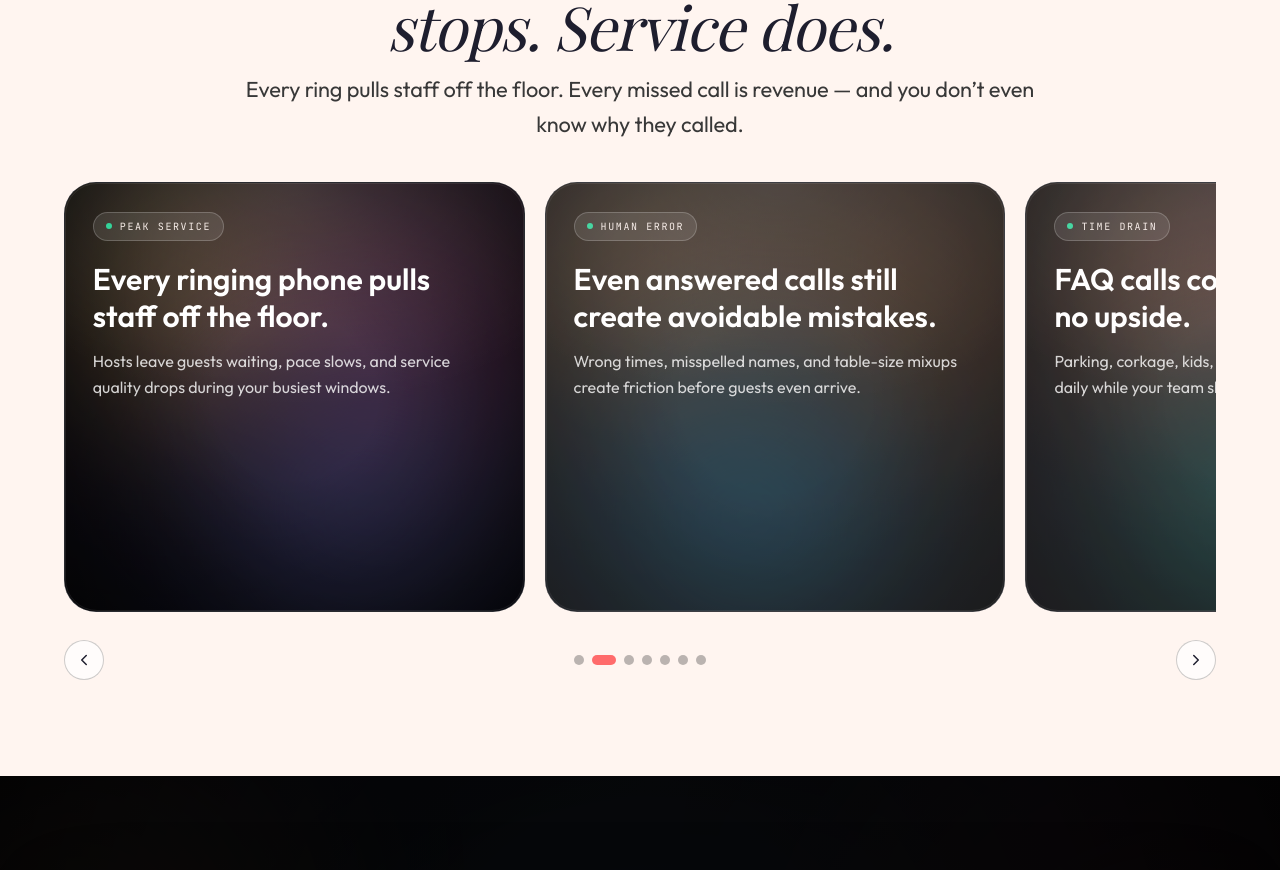
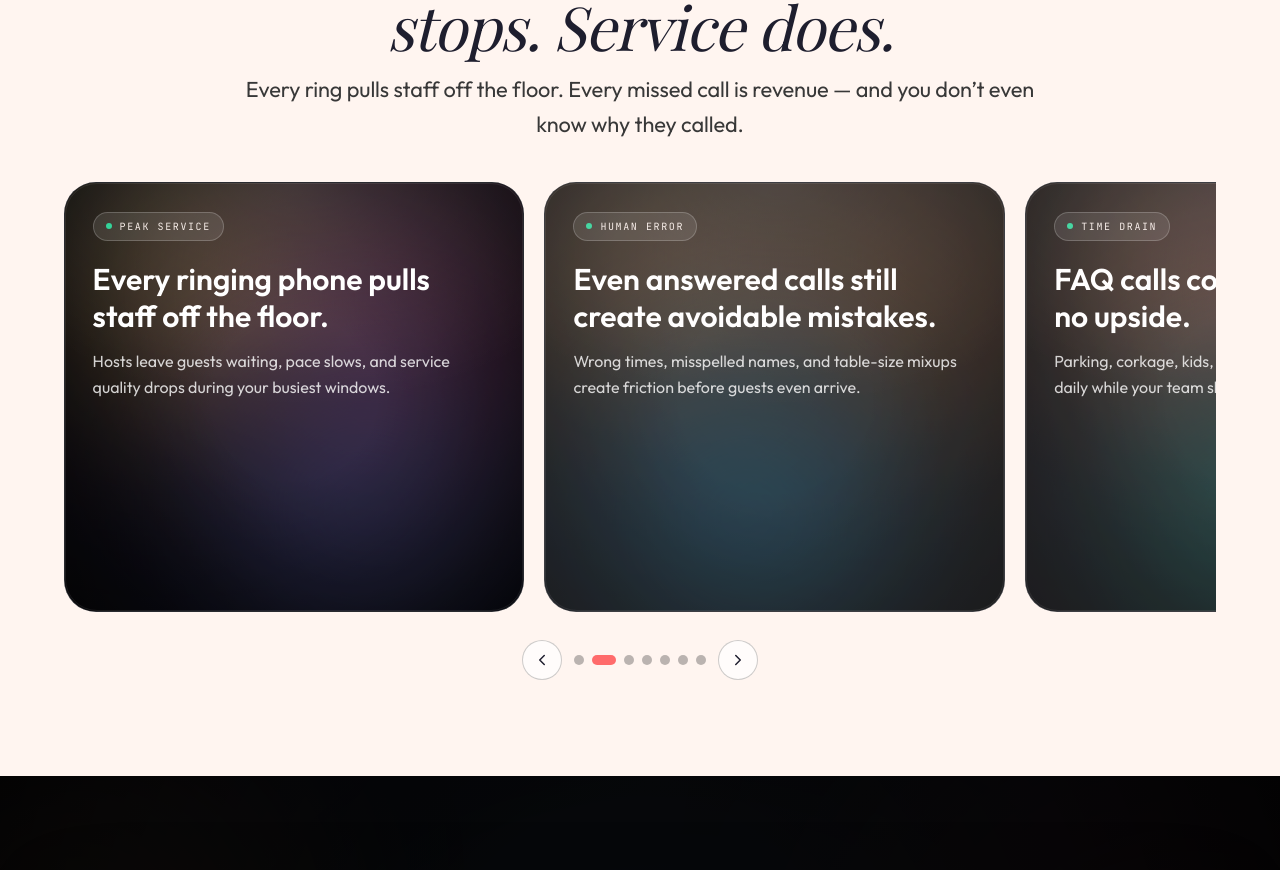
Before and after one commit to iainmacr77/r3worked-website, a Next.js app: page / in a window 1280 px wide. Shown: the part 966-1836 px from the top of the page. Built offline with nearby package versions, Linux system fonts and the light colour scheme.

Commit message:
working on auto scrolling

```diff
--- a/src/components/ui/WhyLolaCarousel.tsx
+++ b/src/components/ui/WhyLolaCarousel.tsx
@@ -1,6 +1,6 @@
 "use client";
 
-import { useCallback, useEffect, useMemo, useRef, useState } from "react";
+import { useCallback, useEffect, useMemo, useRef, useState, type TransitionEvent } from "react";
 import { ChevronLeft, ChevronRight } from "lucide-react";
 import { cn } from "@/lib/utils";
 import { BokehBackground } from "@/components/ui/BokehBackground";
@@ -50,14 +50,24 @@ const PAIN_SLIDES: PainSlide[] = [
 ];
 
 const AUTOPLAY_MS = 4400;
+const TOTAL_SLIDES = PAIN_SLIDES.length;
 
 export function WhyLolaCarousel() {
-  const [activeIndex, setActiveIndex] = useState(0);
+  const [currentIndex, setCurrentIndex] = useState(1);
   const [isPaused, setIsPaused] = useState(false);
   const [prefersReducedMotion, setPrefersReducedMotion] = useState(false);
+  const [isInstantJump, setIsInstantJump] = useState(false);
   const [slideOffsets, setSlideOffsets] = useState<number[]>([]);
   const trackRef = useRef<HTMLUListElement | null>(null);
   const slideRefs = useRef<Array<HTMLLIElement | null>>([]);
+  const loopedSlides = useMemo(
+    () => [PAIN_SLIDES[TOTAL_SLIDES - 1], ...PAIN_SLIDES, PAIN_SLIDES[0]],
+    []
+  );
+  const activeIndex = useMemo(
+    () => ((currentIndex - 1 + TOTAL_SLIDES) % TOTAL_SLIDES),
+    [currentIndex]
+  );
 
   useEffect(() => {
     const query = window.matchMedia("(prefers-reduced-motion: reduce)");
@@ -70,7 +80,7 @@ export function WhyLolaCarousel() {
   useEffect(() => {
     if (prefersReducedMotion || isPaused) return;
     const intervalId = window.setInterval(() => {
-      setActiveIndex((prev) => (prev + 1) % PAIN_SLIDES.length);
+      setCurrentIndex((prev) => prev + 1);
     }, AUTOPLAY_MS);
 
     return () => window.clearInterval(intervalId);
@@ -81,12 +91,33 @@ export function WhyLolaCarousel() {
     return `${active.signal}. ${active.headline}`;
   }, [activeIndex]);
 
+  useEffect(() => {
+    if (!isInstantJump) return;
+    const raf = window.requestAnimationFrame(() => setIsInstantJump(false));
+    return () => window.cancelAnimationFrame(raf);
+  }, [isInstantJump]);
+
   const goTo = (index: number) => {
-    setActiveIndex((index + PAIN_SLIDES.length) % PAIN_SLIDES.length);
+    setCurrentIndex((index + TOTAL_SLIDES) % TOTAL_SLIDES + 1);
   };
 
-  const goPrev = () => goTo(activeIndex - 1);
-  const goNext = () => goTo(activeIndex + 1);
+  const goPrev = () => setCurrentIndex((prev) => prev - 1);
+  const goNext = () => setCurrentIndex((prev) => prev + 1);
+
+  const handleTrackTransitionEnd = (event: TransitionEvent<HTMLUListElement>) => {
+    if (event.target !== event.currentTarget) return;
+
+    if (currentIndex <= 0) {
+      setIsInstantJump(true);
+      setCurrentIndex(TOTAL_SLIDES);
+      return;
+    }
+
+    if (currentIndex >= TOTAL_SLIDES + 1) {
+      setIsInstantJump(true);
+      setCurrentIndex(1);
+    }
+  };
 
   const measureOffsets = useCallback(() => {
     setSlideOffsets(slideRefs.current.map((slide) => slide?.offsetLeft ?? 0));
@@ -119,7 +150,7 @@ export function WhyLolaCarousel() {
     };
   }, [measureOffsets]);
 
-  const translateX = slideOffsets[activeIndex] ?? 0;
+  const translateX = slideOffsets[currentIndex] ?? 0;
 
   return (
     <div
@@ -150,12 +181,16 @@ export function WhyLolaCarousel() {
       <div className="w-full overflow-hidden">
         <ul
           ref={trackRef}
-          className="flex gap-4 transition-transform duration-700 ease-out motion-reduce:transition-none md:gap-5"
+          onTransitionEnd={handleTrackTransitionEnd}
+          className={cn(
+            "flex gap-4 motion-reduce:transition-none md:gap-5",
+            isInstantJump ? "transition-none" : "transition-transform duration-700 ease-out"
+          )}
           style={{ transform: `translateX(-${translateX}px)` }}
         >
-          {PAIN_SLIDES.map((slide, index) => (
+          {loopedSlides.map((slide, index) => (
             <li
-              key={slide.signal}
+              key={`${slide.signal}-${index}`}
               ref={(element) => {
                 slideRefs.current[index] = element;
               }}
@@ -164,10 +199,10 @@ export function WhyLolaCarousel() {
               <article
                 className={cn(
                   "relative h-[340px] overflow-hidden rounded-[2rem] border border-white/12 bg-[#0B0E13] p-6 ring-1 ring-white/6 sm:h-[390px] sm:p-7 lg:h-[430px]",
-                  activeIndex === index ? "opacity-100" : "opacity-90"
+                  currentIndex === index ? "opacity-100" : "opacity-90"
                 )}
               >
-                <BokehBackground variant={index} />
+                <BokehBackground variant={(index + TOTAL_SLIDES - 1) % TOTAL_SLIDES} />
                 <div
                   aria-hidden
                   className="pointer-events-none absolute -inset-px rounded-[2rem] bg-[radial-gradient(130%_90%_at_50%_0%,rgba(255,255,255,0.12),rgba(255,255,255,0)_58%)]"
@@ -196,7 +231,8 @@ export function WhyLolaCarousel() {
         </ul>
       </div>
 
-      <div className="mt-6 grid grid-cols-[auto_1fr_auto] items-center gap-4 sm:mt-7">
+      <div className="mt-6 flex justify-center sm:mt-7">
+        <div className="inline-flex items-center gap-3">
           <button
             type="button"
             onClick={goPrev}
@@ -231,6 +267,7 @@ export function WhyLolaCarousel() {
             <ChevronRight size={18} />
           </button>
         </div>
+      </div>
 
       <p className="sr-only" aria-live="polite">
         {liveLabel}
```
Lines whose indentation alone changed are shown as unchanged.
